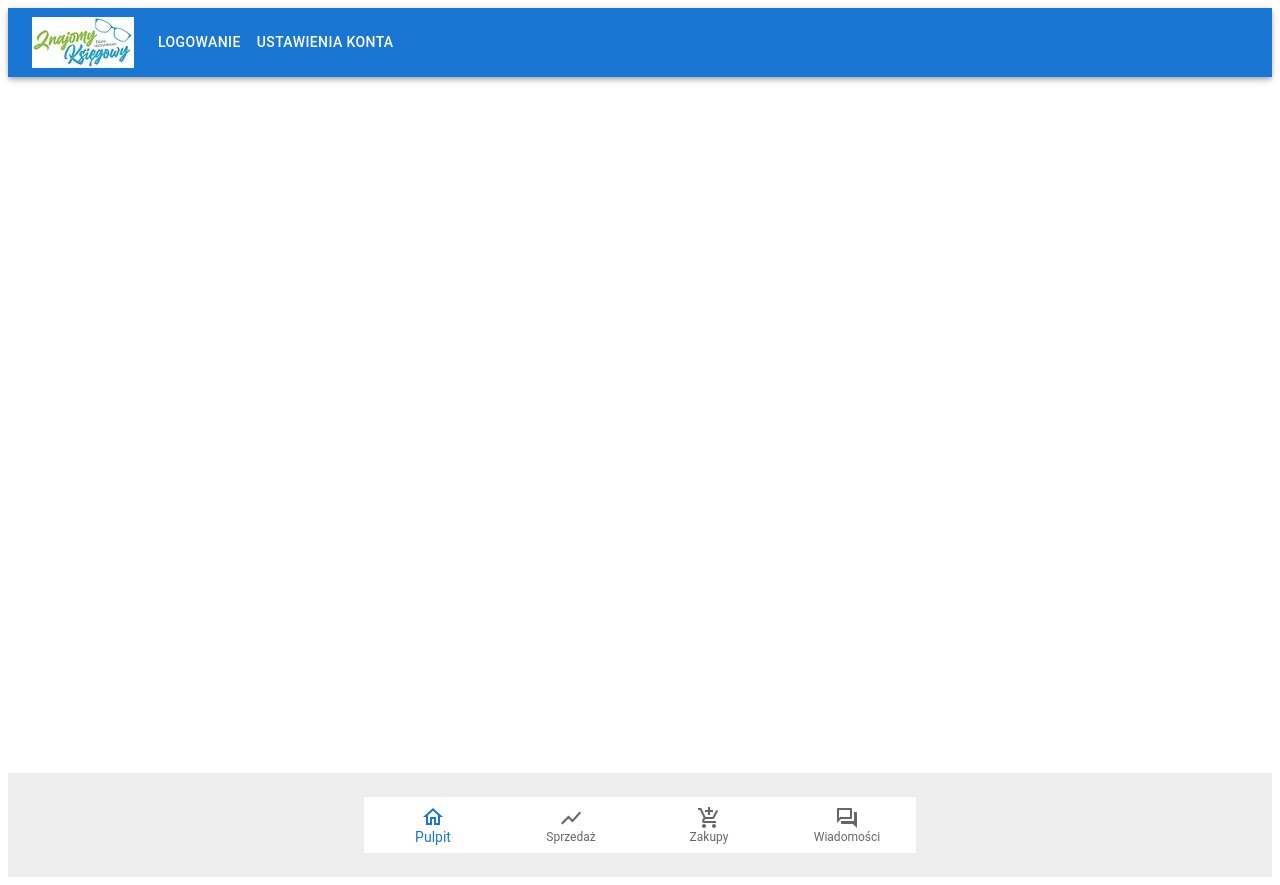
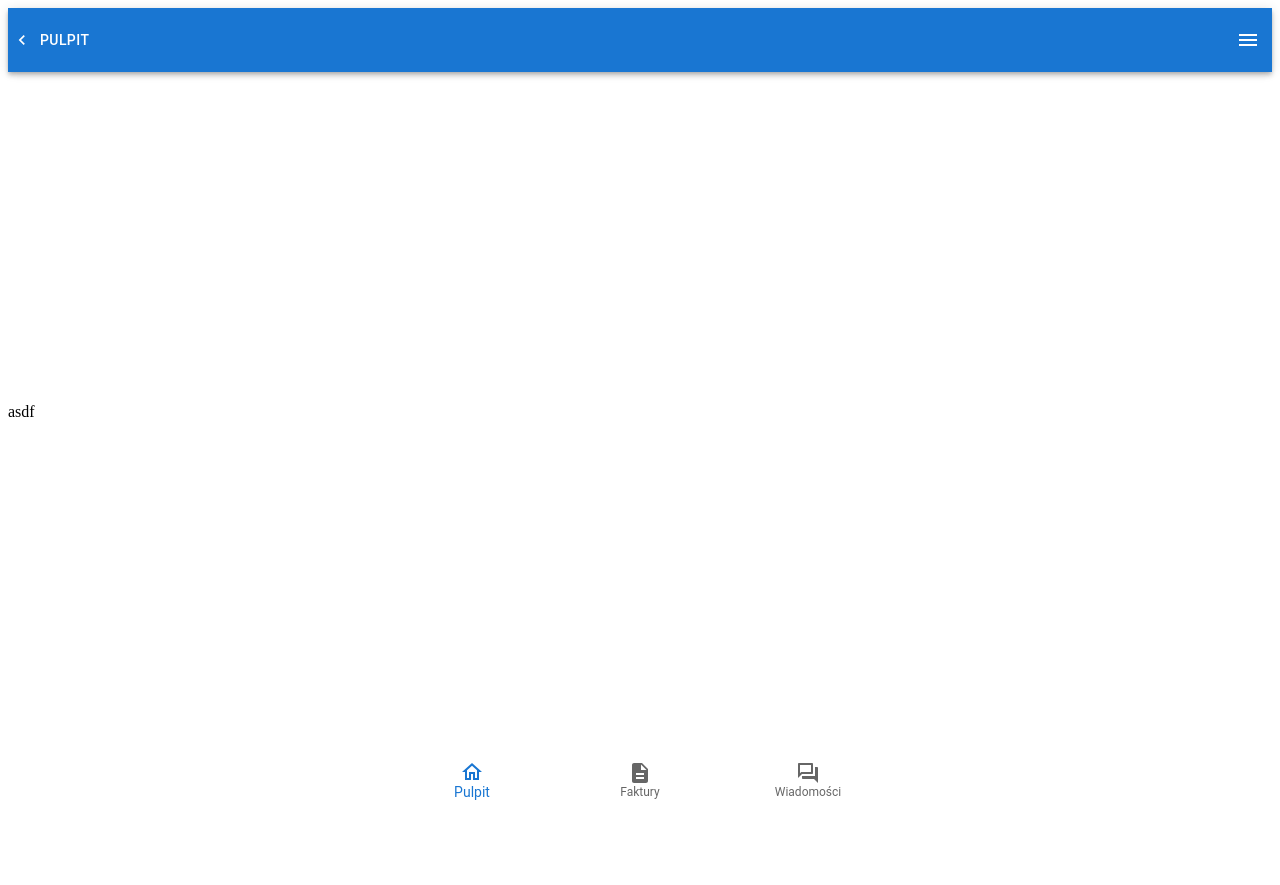
Before and after one commit to KaroolNiemiec/biuro-app, a Gatsby site: page / in a window 1280 px wide. After the commit the page ends 816 px from the top, so only its background shows below. Built offline with nearby package versions, Linux system fonts and the light colour scheme; Gatsby itself is replaced by a stand-in of ours.

Commit message:
Added Layout with footer/navbar/AddDocButton

```diff
--- a/src/components/Footer.js
+++ b/src/components/Footer.js
@@ -1,37 +1,13 @@
 import * as React from "react";
-import Box from "@mui/material/Box";
 import BottomNavigation from "@mui/material/BottomNavigation";
 import BottomNavigationAction from "@mui/material/BottomNavigationAction";
-import Typography from "@mui/material/Typography";
-import Container from "@mui/material/Container";
 import HomeOutlinedIcon from "@mui/icons-material/HomeOutlined";
-import ShowChartOutlinedIcon from "@mui/icons-material/ShowChartOutlined";
-import AddShoppingCartOutlinedIcon from "@mui/icons-material/AddShoppingCartOutlined";
+import DescriptionIcon from "@mui/icons-material/Description";
 import ForumOutlinedIcon from "@mui/icons-material/ForumOutlined";
-export default function SimpleBottomNavigation() {
+
+const Footer = () => {
   const [value, setValue] = React.useState(0);
   return (
-    <Box
-      sx={{
-        display: "flex",
-        flexDirection: "column",
-        minHeight: "100vh",
-      }}
-    >
-      <Box
-        component="footer"
-        sx={{
-          py: 3,
-          px: 2,
-          mt: "auto",
-          backgroundColor: (theme) =>
-            theme.palette.mode === "light"
-              ? theme.palette.grey[200]
-              : theme.palette.grey[800],
-        }}
-      >
-        <Container maxWidth="sm">
-          <Typography variant="body1">
     <BottomNavigation
       showLabels
       value={value}
@@ -42,23 +18,20 @@ export default function SimpleBottomNavigation() {
       <BottomNavigationAction
         label="Pulpit"
         icon={<HomeOutlinedIcon />}
+        title="Pulpit"
       />
       <BottomNavigationAction
-                label="Sprzedaż"
-                icon={<ShowChartOutlinedIcon />}
-              />
-              <BottomNavigationAction
-                label="Zakupy"
-                icon={<AddShoppingCartOutlinedIcon />}
+        label="Faktury"
+        icon={<DescriptionIcon />}
+        title="Faktury"
       />
       <BottomNavigationAction
         label="Wiadomości"
         icon={<ForumOutlinedIcon />}
+        title="Wiadomości"
       />
     </BottomNavigation>
-          </Typography>
-        </Container>
-      </Box>
-    </Box>
   );
-}
+};
+
+export default Footer;
--- /dev/null
+++ b/src/components/Layout.js
@@ -0,0 +1,19 @@
+import React from "react";
+import Grid from "@mui/material/Grid";
+import Navbar from "./Navbar";
+import Footer from "./Footer";
+
+const Layout = ({ children, pageName }) => (
+  <Grid
+    container
+    flexDirection="column"
+    justifyContent="space-between"
+    height="100vh"
+  >
+    <Navbar pageName={pageName} />
+    <div>{children}</div>
+    <Footer />
+  </Grid>
+);
+
+export default Layout;
--- a/src/components/Navbar.js
+++ b/src/components/Navbar.js
@@ -1,20 +1,19 @@
-import * as React from "react";
+import React, { useState } from "react";
 import AppBar from "@mui/material/AppBar";
-import Box from "@mui/material/Box";
+import Grid from "@mui/material/Grid";
 import Toolbar from "@mui/material/Toolbar";
 import IconButton from "@mui/material/IconButton";
 import Typography from "@mui/material/Typography";
 import Menu from "@mui/material/Menu";
 import MenuIcon from "@mui/icons-material/Menu";
-import Container from "@mui/material/Container";
+import MenuItem from "@mui/material/MenuItem";
+import NavigateBeforeIcon from "@mui/icons-material/NavigateBefore";
 import Button from "@mui/material/Button";
-import MenuItem from "@mui/material/MenuItem";
-import Logo from "../images/Logo.png";
 
 const pages = ["Logowanie", "Ustawienia konta"];
 
-const ResponsiveAppBar = () => {
-  const [anchorElNav, setAnchorElNav] = React.useState(null);
+const Navbar = ({ pageName }) => {
+  const [anchorElNav, setAnchorElNav] = useState(null);
 
   const handleOpenNavMenu = (event) => {
     setAnchorElNav(event.currentTarget);
@@ -26,49 +25,20 @@ const ResponsiveAppBar = () => {
 
   return (
     <AppBar position="sticky" justify-content="flex-end">
-      <Container maxWidth="xl">
       <Toolbar disableGutters>
-          <Typography
-            variant="h6"
-            noWrap
-            component="div"
-            sx={{ mr: 2, display: { xs: "none", md: "flex" } }}
+        <Grid
+          container
+          width="100%"
+          justifyContent="space-between"
+          alignItems="center"
         >
-            <img src={Logo} alt="Logo" />
-          </Typography>
-
-          <Typography
-            variant="h6"
-            noWrap
-            component="div"
-            sx={{ flexGrow: 1, display: { xs: "flex", md: "none" } }}
+          <Button
+            color="inherit"
+            variant="text"
+            startIcon={<NavigateBeforeIcon />}
           >
-            <img src={Logo} alt="Logo" />
-          </Typography>
-          <Box
-            sx={{
-              flexGrow: 1,
-              display: { xs: "none", md: "flex" },
-            }}
-          >
-            {pages.map((page) => (
-              <Button
-                key={page}
-                onClick={handleCloseNavMenu}
-                sx={{ my: 2, color: "white", display: "block" }}
-              >
-                {page}
+            {pageName}
           </Button>
-            ))}
-          </Box>
-
-          <Box
-            sx={{
-              flexGrow: 1,
-              display: { xs: "flex", md: "none" },
-              justifyContent: "flex-end",
-            }}
-          >
           <IconButton
             size="large"
             aria-label="account of current user"
@@ -79,6 +49,7 @@ const ResponsiveAppBar = () => {
           >
             <MenuIcon />
           </IconButton>
+        </Grid>
         <Menu
           justify-content={"flex-end"}
           id="menu-appbar"
@@ -94,9 +65,6 @@ const ResponsiveAppBar = () => {
           }}
           open={Boolean(anchorElNav)}
           onClose={handleCloseNavMenu}
-              sx={{
-                display: { xs: "block", md: "none" },
-              }}
         >
           {pages.map((page) => (
             <MenuItem key={page} onClick={handleCloseNavMenu}>
@@ -104,10 +72,9 @@ const ResponsiveAppBar = () => {
             </MenuItem>
           ))}
         </Menu>
-          </Box>
       </Toolbar>
-      </Container>
     </AppBar>
   );
 };
-export default ResponsiveAppBar;
+
+export default Navbar;
--- a/src/pages/index.js
+++ b/src/pages/index.js
@@ -1,39 +1,6 @@
-// import * as React from "react";
-// import Container from "@mui/material/Container";
-// import Typography from "@mui/material/Typography";
-// import Box from "@mui/material/Box";
-// import ProTip from "../components/ProTip";
-// import Link from "../components/Link";
-// import Copyright from "../components/Copyright";
-// import footer from "../components/Footer";
-
 import * as React from "react";
-import Footer from "../components/Footer";
-import Navbar from "../components/Navbar";
-// import Container from "@mui/material/Container";
-// import Typography from "@mui/material/Typography";
-// import Box from "@mui/material/Box";
-// import ProTip from '../components/ProTip';
-// import Copyright from "../components/Copyright";
-
-/* <Container maxWidth="sm">
-<Box sx={{ my: 4 }}>
-  <Typography variant="h4" component="h1" gutterBottom>
-    Gatsby example
-  </Typography>
-  <Link to="/about" color="secondary">
-    Go to the about page
-  </Link>
-  <ProTip />
-  <Copyright />
-</Box>
-</Container> */
+import Layout from "../components/Layout";
 
 export default function Index() {
-  return (
-    <>
-      <Navbar />
-      <Footer />
-    </>
-  );
+  return <Layout pageName="Pulpit">asdf</Layout>;
 }
```
Also changed, not shown: src/components/Copyright.js (deleted, +0 -16 lines), src/components/NewDocument.js (added, +32 -0 lines), src/pages/invoices.js (added, +13 -0 lines), src/pages/costs.js (deleted), src/pages/forgot-password.js (deleted), src/pages/register.js (deleted), src/pages/sellings.js (deleted). Lines whose indentation alone changed are shown as unchanged.
